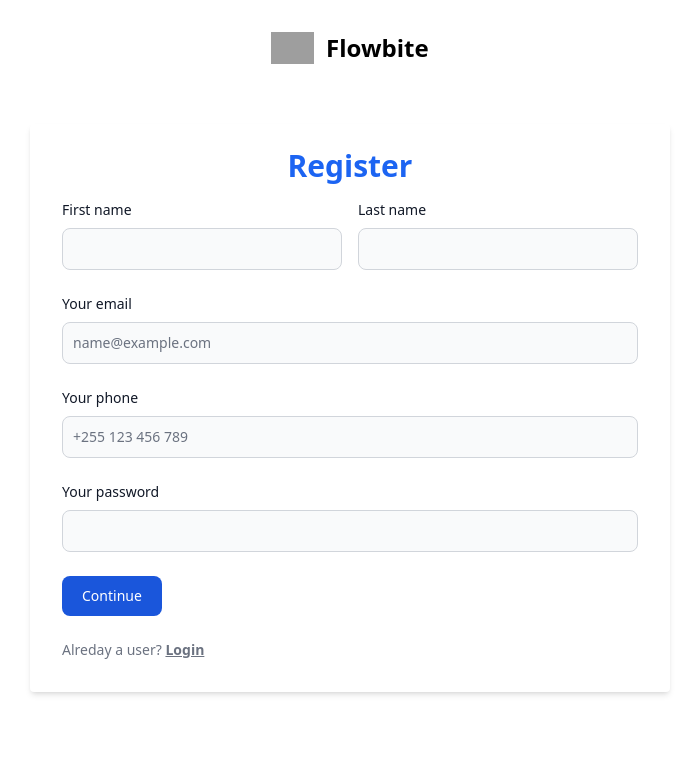
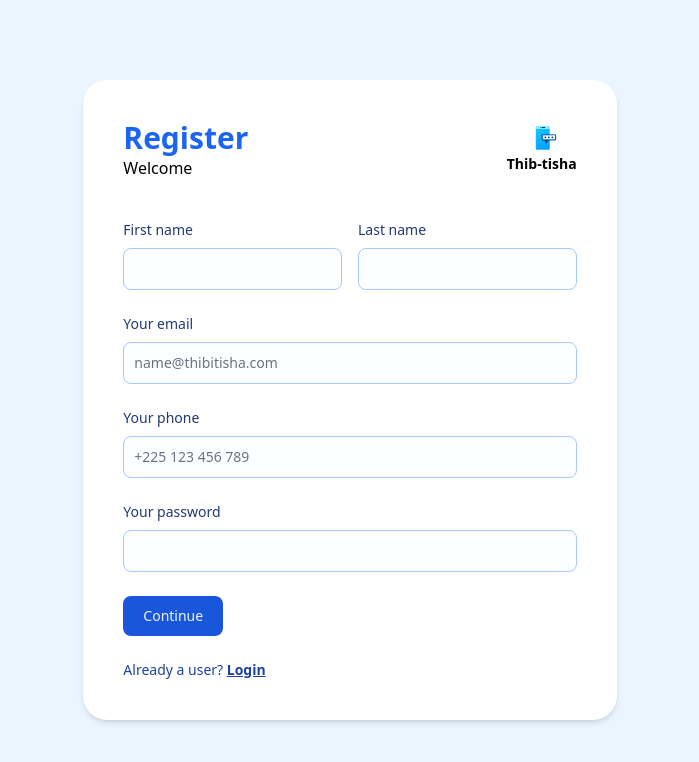
Before and after one commit to makindajack/thib-tisha, a website built with Vite: page signup.html in a window 1280 px wide. Shown: the whole page, without its empty margins (290-989 px from the left). Built offline with nearby package versions, Linux system fonts and the light colour scheme; grey boxes are pictures that could not be loaded; a web font is replaced by a local one.

Commit message:
Update signup.html

```diff
--- a/signup.html
+++ b/signup.html
@@ -3,54 +3,61 @@
   <head>
     <meta charset="UTF-8" />
     <meta name="viewport" content="width=device-width, initial-scale=1.0" />
-    <title>Login</title>
+    <title>Sign up</title>
     <link href="/style.css" rel="stylesheet" />
   </head>
 
-  <body class="container mx-auto h-screen bg-slate-50">
-    <nav class="dark:bg-gray-900 items-center justify-center flex p-8 mx-auto">
-      <a href="https://flowbite.com/" class="flex items-center">
-        <img
-          src="https://flowbite.com/docs/images/logo.svg"
-          class="h-8 mr-3"
-          alt="Flowbite Logo"
-        />
-        <span
-          class="self-center text-2xl font-semibold whitespace-nowrap dark:text-white"
-          >Flowbite</span
-        >
-      </a>
-    </nav>
-    <section class="container flex items-center h-[80%] justify-center mx-auto">
-      <form class="bg-white w-6/12 shadow-md rounded px-8 gap-4 pt-6 pb-8 mb-4">
-        <h1 class="text-3xl font-bold text-blue-600 text-center pb-4">
-          Register
-        </h1>
-        <div class="mb-6 flex gap-4">
+  <body class="container mx-auto h-screen bg-blue-50">
+    <section
+      class="container flex flex-col items-center h-full justify-center mx-auto"
+    >
+      <form class="bg-white w-5/12 shadow-md rounded-3xl p-10 gap-4">
+        <div class="flex justify-between items-center pb-10">
+          <div class="flex flex-col">
+            <h1 class="text-3xl font-bold text-blue-600 text-center">
+              Register
+            </h1>
+            <p>Welcome</p>
+          </div>
+          <div class="dark:bg-blue-900 flex">
+            <a href="/" class="flex flex-col gap-1">
+              <img
+                src="/img/logo/brand/icon.svg"
+                class="h-6 ml-2"
+                alt="Thibitisha Logo"
+              />
+              <span
+                class="self-center text-sm font-semibold whitespace-nowrap dark:text-blue-50"
+                >Thib-tisha</span
+              >
+            </a>
+          </div>
+        </div>
+        <div class="flex gap-4 mb-6">
           <div class="w-1/2">
             <label
-              for="firstname"
-              class="block mb-2 text-sm font-medium text-gray-900 dark:text-white"
+              for="first"
+              class="block mb-2 text-sm font-medium text-blue-900 dark:text-blue-50"
               >First name</label
             >
             <input
               type="text"
-              id="firstname"
-              class="bg-gray-50 border border-gray-300 text-gray-900 text-sm rounded-lg focus:ring-blue-500 focus:border-blue-500 block w-full p-2.5 dark:bg-gray-700 dark:border-gray-600 dark:placeholder-gray-400 dark:text-white dark:focus:ring-blue-500 dark:focus:border-blue-500"
+              id="first"
+              class="bg-blue-50/10 border border-blue-300 text-blue-900 text-sm rounded-lg focus:ring-blue-500 focus:border-blue-500 block w-full p-2.5 dark:bg-blue-700 dark:border-blue-600 dark:placeholder-blue-400 dark:text-blue-50 dark:focus:ring-blue-500 dark:focus:border-blue-500"
               placeholder=""
               required
             />
           </div>
           <div class="w-1/2">
             <label
-              for="lastname"
-              class="block mb-2 text-sm font-medium text-gray-900 dark:text-white"
+              for="last"
+              class="block mb-2 text-sm font-medium text-blue-900 dark:text-blue-50"
               >Last name</label
             >
             <input
               type="text"
-              id="lastname"
-              class="bg-gray-50 border border-gray-300 text-gray-900 text-sm rounded-lg focus:ring-blue-500 focus:border-blue-500 block w-full p-2.5 dark:bg-gray-700 dark:border-gray-600 dark:placeholder-gray-400 dark:text-white dark:focus:ring-blue-500 dark:focus:border-blue-500"
+              id="last"
+              class="bg-blue-50/10 border border-blue-300 text-blue-900 text-sm rounded-lg focus:ring-blue-500 focus:border-blue-500 block w-full p-2.5 dark:bg-blue-700 dark:border-blue-600 dark:placeholder-blue-400 dark:text-blue-50 dark:focus:ring-blue-500 dark:focus:border-blue-500"
               placeholder=""
               required
             />
@@ -59,52 +66,52 @@
         <div class="mb-6">
           <label
             for="email"
-            class="block mb-2 text-sm font-medium text-gray-900 dark:text-white"
+            class="block mb-2 text-sm font-medium text-blue-900 dark:text-blue-50"
             >Your email</label
           >
           <input
             type="email"
             id="email"
-            class="bg-gray-50 border border-gray-300 text-gray-900 text-sm rounded-lg focus:ring-blue-500 focus:border-blue-500 block w-full p-2.5 dark:bg-gray-700 dark:border-gray-600 dark:placeholder-gray-400 dark:text-white dark:focus:ring-blue-500 dark:focus:border-blue-500"
-            placeholder="name@example.com"
+            class="bg-blue-50/10 border border-blue-300 text-blue-900 text-sm rounded-lg focus:ring-blue-500 focus:border-blue-500 block w-full p-2.5 dark:bg-blue-700 dark:border-blue-600 dark:placeholder-blue-400 dark:text-blue-50 dark:focus:ring-blue-500 dark:focus:border-blue-500"
+            placeholder="name@thibitisha.com"
             required
           />
         </div>
         <div class="mb-6">
           <label
             for="phone"
-            class="block mb-2 text-sm font-medium text-gray-900 dark:text-white"
+            class="block mb-2 text-sm font-medium text-blue-900 dark:text-blue-50"
             >Your phone</label
           >
           <input
             type="number"
             id="phone"
-            class="bg-gray-50 border border-gray-300 text-gray-900 text-sm rounded-lg focus:ring-blue-500 focus:border-blue-500 block w-full p-2.5 dark:bg-gray-700 dark:border-gray-600 dark:placeholder-gray-400 dark:text-white dark:focus:ring-blue-500 dark:focus:border-blue-500"
-            placeholder="+255 123 456 789"
+            class="bg-blue-50/10 border border-blue-300 text-blue-900 text-sm rounded-lg focus:ring-blue-500 focus:border-blue-500 block w-full p-2.5 dark:bg-blue-700 dark:border-blue-600 dark:placeholder-blue-400 dark:text-blue-50 dark:focus:ring-blue-500 dark:focus:border-blue-500"
+            placeholder="+225 123 456 789"
             required
           />
         </div>
         <div class="mb-6">
           <label
             for="password"
-            class="block mb-2 text-sm font-medium text-gray-900 dark:text-white"
+            class="block mb-2 text-sm font-medium text-blue-900 dark:text-blue-50"
             >Your password</label
           >
           <input
             type="password"
             id="password"
-            class="bg-gray-50 border border-gray-300 text-gray-900 text-sm rounded-lg focus:ring-blue-500 focus:border-blue-500 block w-full p-2.5 dark:bg-gray-700 dark:border-gray-600 dark:placeholder-gray-400 dark:text-white dark:focus:ring-blue-500 dark:focus:border-blue-500"
+            class="bg-blue-50/10 border border-blue-300 text-blue-900 text-sm rounded-lg focus:ring-blue-500 focus:border-blue-500 block w-full p-2.5 dark:bg-blue-700 dark:border-blue-600 dark:placeholder-blue-400 dark:text-blue-50 dark:focus:ring-blue-500 dark:focus:border-blue-500"
             required
           />
         </div>
         <button
           type="submit"
-          class="text-white bg-blue-700 hover:bg-blue-800 focus:ring-4 focus:outline-none focus:ring-blue-300 font-medium rounded-lg text-sm w-full sm:w-auto px-5 py-2.5 text-center dark:bg-blue-600 dark:hover:bg-blue-700 dark:focus:ring-blue-800"
+          class="text-blue-50 bg-blue-700 hover:bg-blue-800 focus:ring-4 focus:outline-none focus:ring-blue-300 font-medium rounded-lg text-sm w-full sm:w-auto px-5 py-2.5 text-center dark:bg-blue-600 dark:hover:bg-blue-700 dark:focus:ring-blue-800"
         >
           Continue
         </button>
-        <p class="text-sm text-gray-500 dark:text-gray-400 mt-6">
-          Alreday a user?
+        <p class="text-sm text-blue-800 dark:text-blue-400 mt-6">
+          Already a user?
           <a href="login.html" class="underline font-bold">Login</a>
         </p>
       </form>
```
